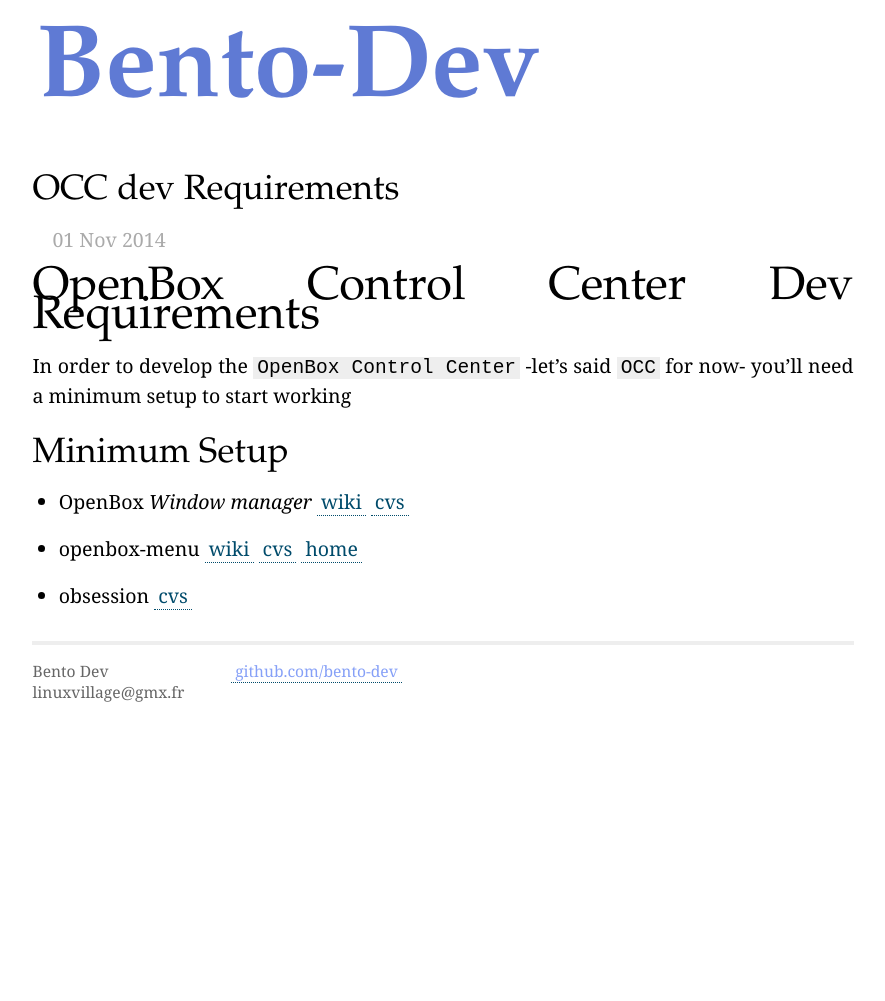
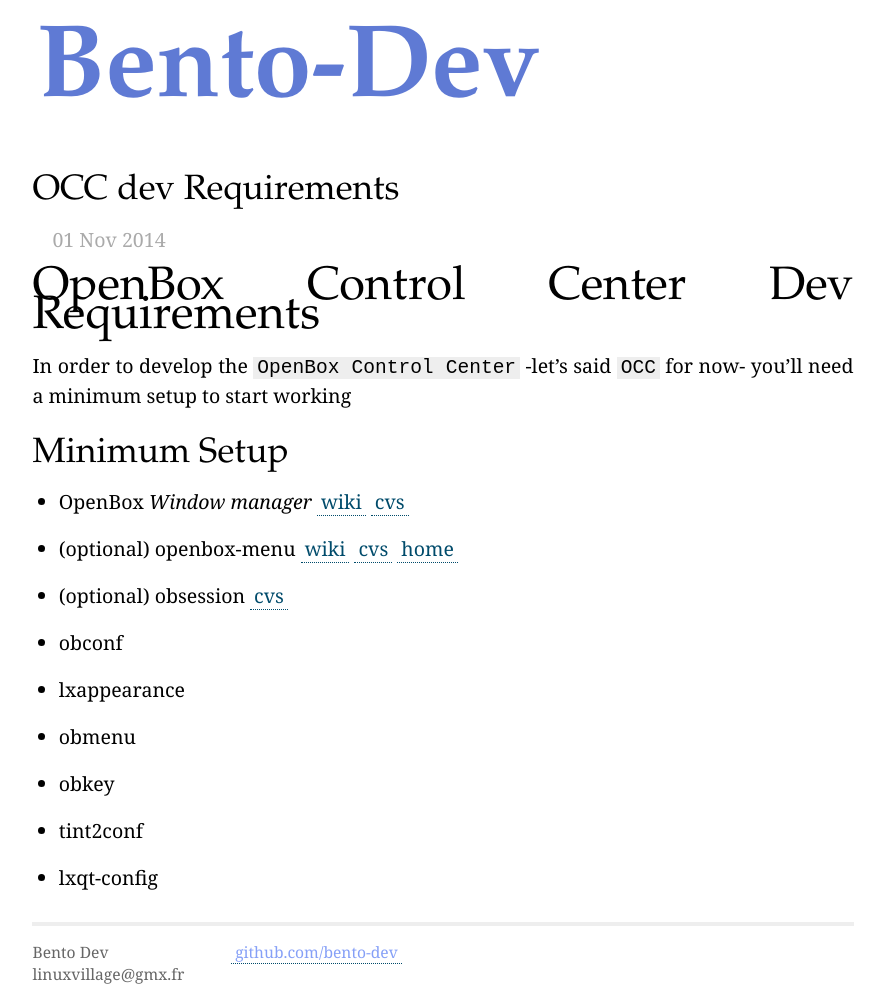
Before and after one commit to bento-dev/Bento---Sushi-Trust-3.13, a Jekyll site: the page built from _posts/2014-11-01-openbox-control-center-requirements.markdown, in a window 1280 px wide. Shown: the whole page, without its empty margins (197-1082 px from the left). Built offline with Jekyll 4.4.1, drawn with Linux system fonts in a browser that asks for light colours; Markdown is read by kramdown in place of the engine named in the settings; before the commit the page ends 959 px from its top, so only the background shows below that.

Commit message:
add missing dep

```diff
--- a/_posts/2014-11-01-openbox-control-center-requirements.markdown
+++ b/_posts/2014-11-01-openbox-control-center-requirements.markdown
@@ -12,8 +12,14 @@ In order to develop the `OpenBox Control Center` -let's said `OCC` for now- you'
 ## Minimum Setup
 
 - OpenBox *Window manager* [wiki][wikio] [cvs][cvso]
-- openbox-menu [wiki][wikiom] [cvs][cvsom] [home][homeom]
-- obsession [cvs][cvsos]
+- (optional) openbox-menu [wiki][wikiom] [cvs][cvsom] [home][homeom]
+- (optional) obsession [cvs][cvsos]
+- obconf
+- lxappearance
+- obmenu
+- obkey
+- tint2conf
+- lxqt-config
 
 [wikio]: http://openbox.org/wiki/Main_Page
 [cvso]: https://github.com/danakj/openbox
```
